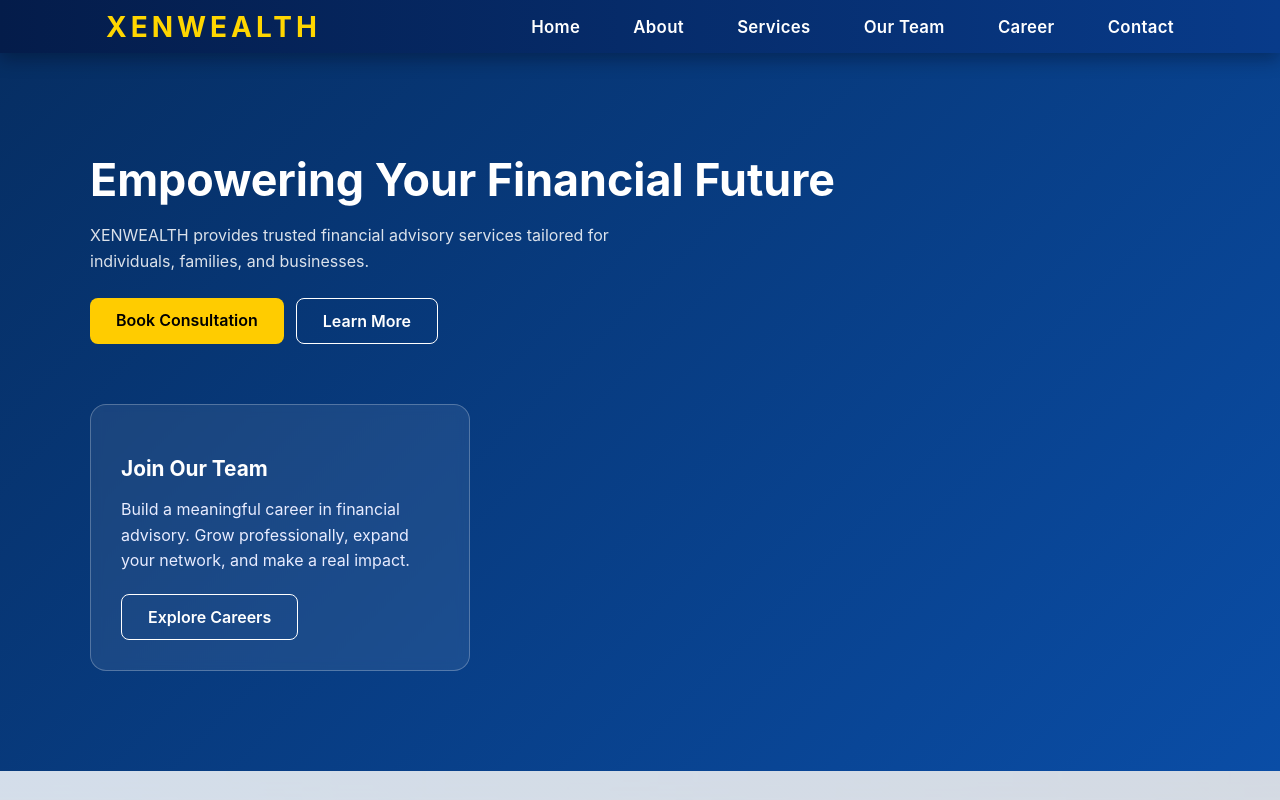
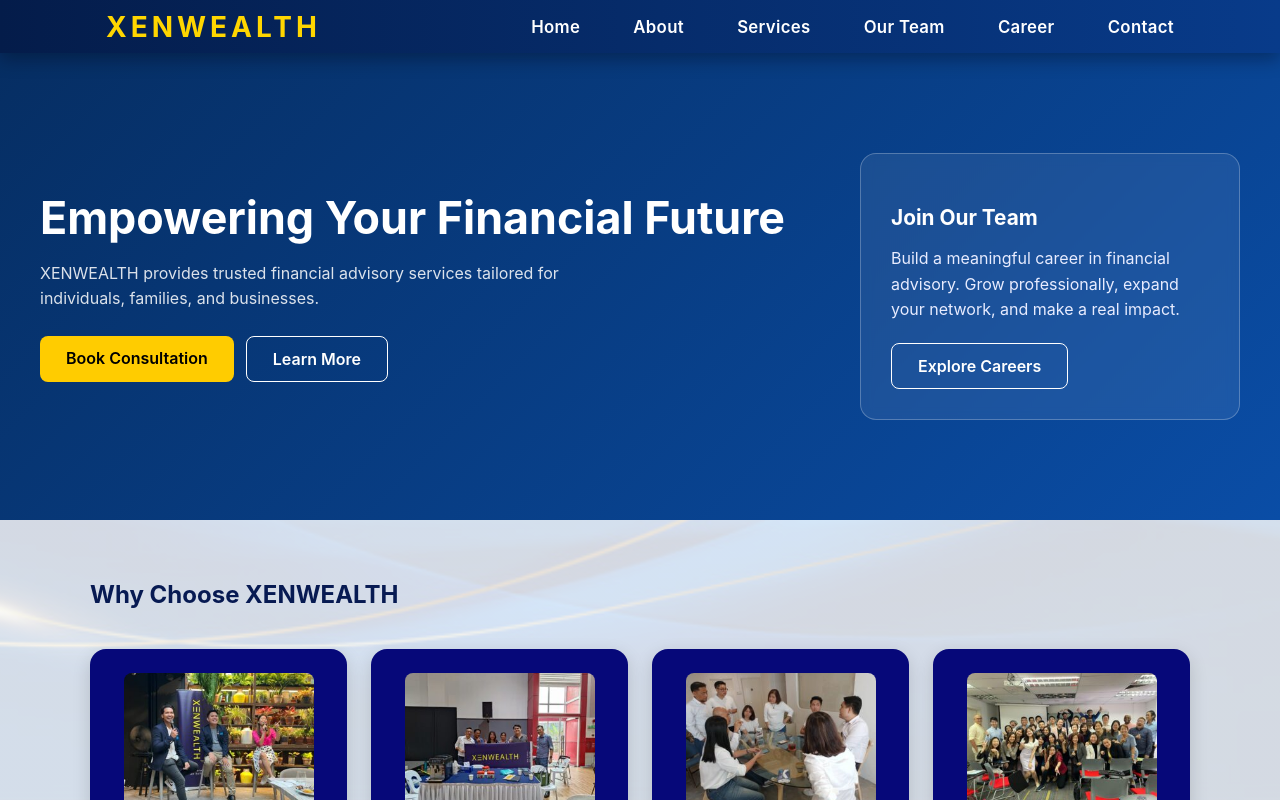
Before and after one commit to Fhariz19/xenwealth, a React (Create React App) app: page / in a window 1280 px wide. Shown: the top 800 px of the page. Built offline with nearby package versions, Linux system fonts and the light colour scheme.

Commit message:
Fix hero section layout

```diff
--- a/src/App.css
+++ b/src/App.css
@@ -143,6 +143,11 @@
   gap: 60px;
   max-width: 1200px;
   margin: 0 auto;
+  width: 100%;
+}
+
+.hero-inner > div {
+  flex: 1;
 }
 
 .hero h1 {
@@ -162,12 +167,13 @@
 }
 
 .featured-service {
-  background: rgba(255, 255, 255, 0.08);
-  border: 1px solid rgba(255, 255, 255, 0.25);
+  background: rgba(255,255,255,0.08);
+  border: 1px solid rgba(255,255,255,0.25);
   padding: 30px;
   border-radius: 16px;
+  backdrop-filter: blur(6px);
   max-width: 380px;
-  backdrop-filter: blur(6px);
+  width: 100%;
 }
 
 .featured-service h3 {
```
